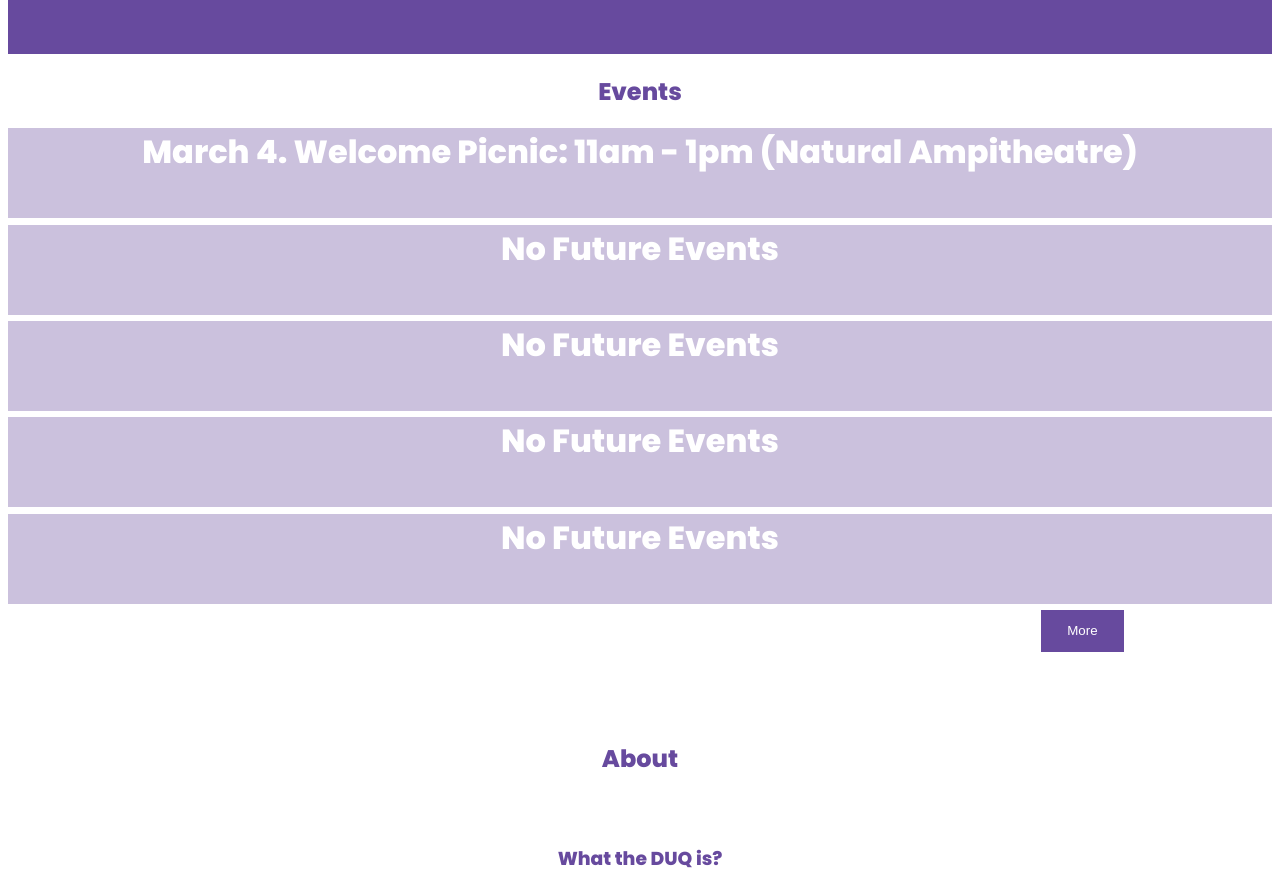
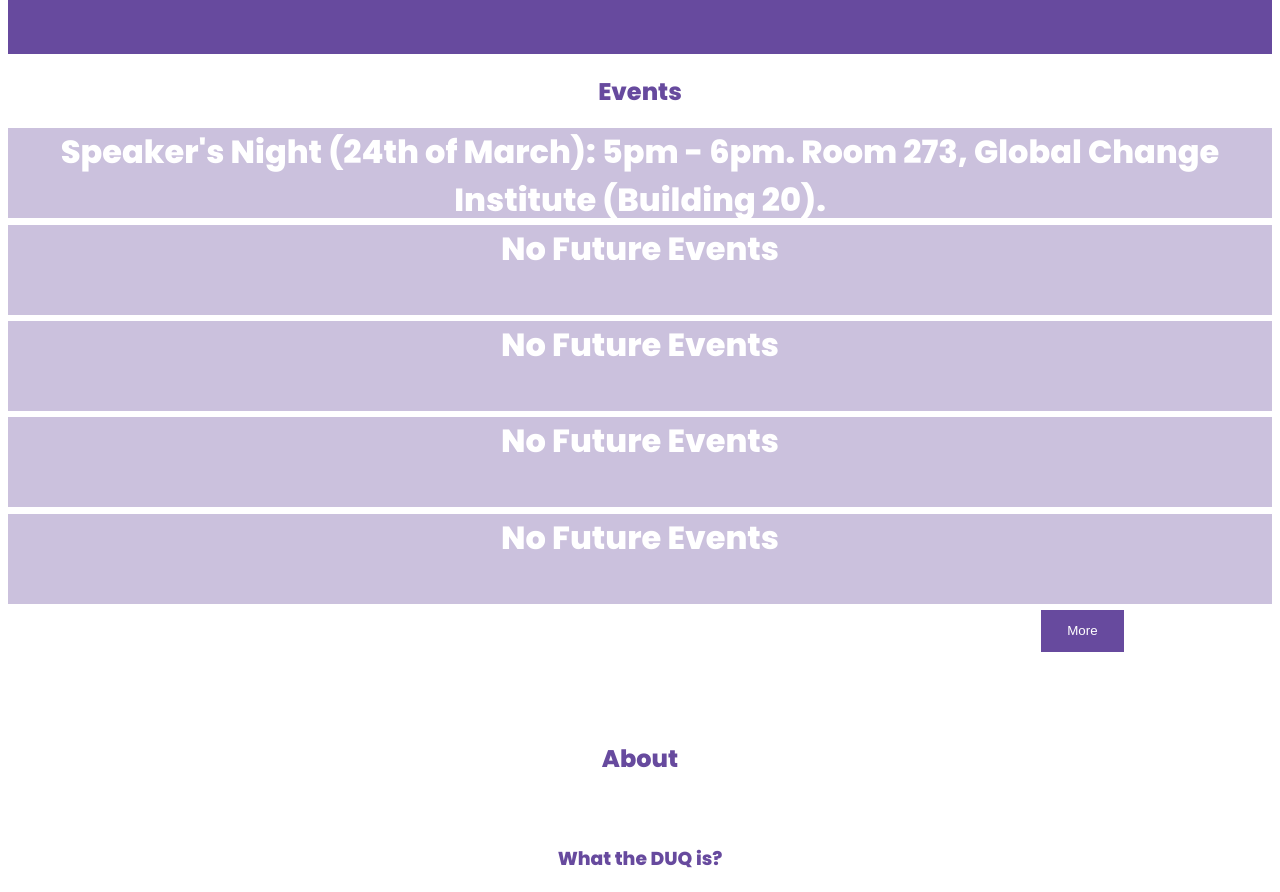
Before and after one commit to finnbutler/DUQWebsite-, a plain HTML site: page index.html in a window 1280 px wide. Shown: the part 1660-2552 px from the top of the page. Drawn offline with Linux system fonts and the light colour scheme; a script that the page names is missing.

Commit message:
Update index.html

```diff
--- a/index.html
+++ b/index.html
@@ -102,7 +102,7 @@ e = d.getElementsByTagName(s)[0];e.parentNode.insertBefore(i, e);
                 <h2> Events</h2>
                <!-- <iframe src="https://calendar.google.com/calendar/embed?height=600&amp;wkst=1&amp;bgcolor=%238E24AA&amp;ctz=Australia%2FBrisbane&amp;src=ZmlubmJlYXJkMTJAZ21haWwuY29t&amp;src=ZW4uYXVzdHJhbGlhbiNob2xpZGF5QGdyb3VwLnYuY2FsZW5kYXIuZ29vZ2xlLmNvbQ&amp;color=%23039BE5&amp;color=%230B8043&amp;mode=AGENDA&amp;showNav=0&amp;showTitle=0&amp;showCalendars=0&amp;title=Design%20Society%20" style="border-width:0" width="800" height="450" frameborder="0" scrolling="no"></iframe>-->
                <div>
-                  March 4. Welcome Picnic: 11am - 1pm (Natural Ampitheatre)
+                  Speaker's Night (24th of March): 5pm - 6pm. Room 273, Global Change Institute (Building 20).
                </div>
                <div> No Future Events </div>
                <div> No Future Events </div>
```
